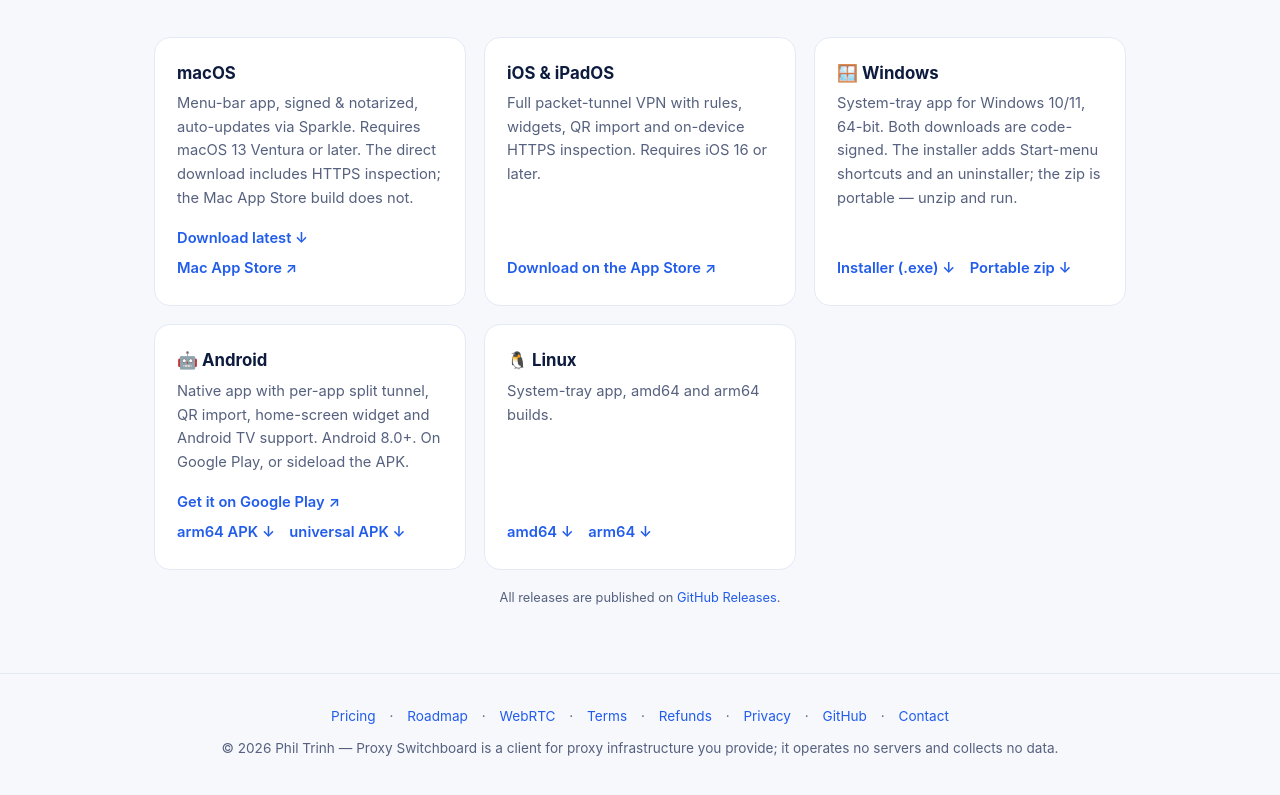
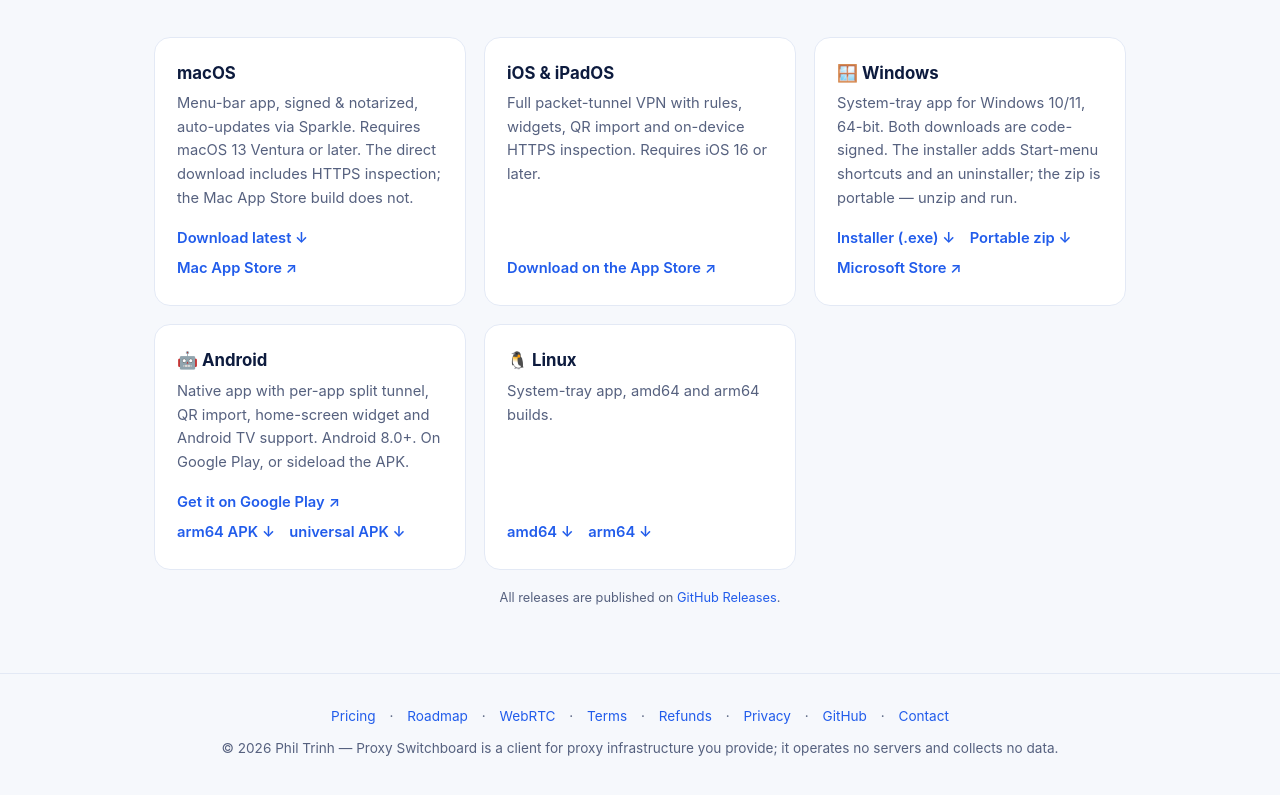
Before and after one commit to ptrinh/proxy-switchboard-dist, a plain HTML site: page index.html in a window 1280 px wide. Shown: the part 2376-3171 px from the top of the page. Drawn offline with Linux system fonts and the light colour scheme.

Commit message:
Add Microsoft Store link to the Windows card
Co-Authored-By: Claude Fable 5.2 <noreply@anthropic.com>

```diff
--- a/index.html
+++ b/index.html
@@ -143,6 +143,7 @@ footer a{margin:0 10px}
         <div class="links">
           <a href="https://github.com/ptrinh/proxy-switchboard-dist/releases/latest/download/ProxySwitchboard-Setup.exe">Installer (.exe) ↓</a>
           <a href="https://github.com/ptrinh/proxy-switchboard-dist/releases/latest/download/ProxySwitchboard-windows-amd64.zip">Portable zip ↓</a>
+          <a href="https://aka.ms/AA13oc5u">Microsoft&nbsp;Store ↗</a>
         </div>
       </div>
       <div class="card" id="android">
```
